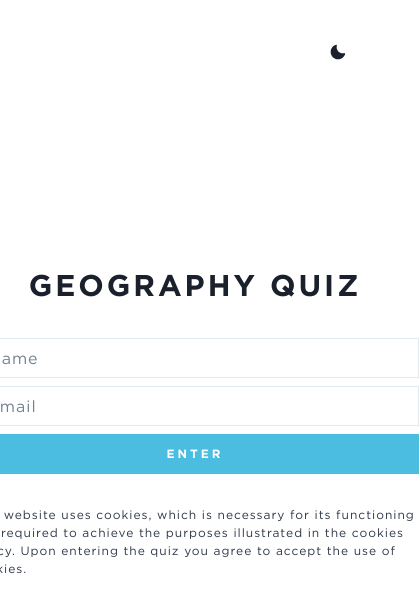
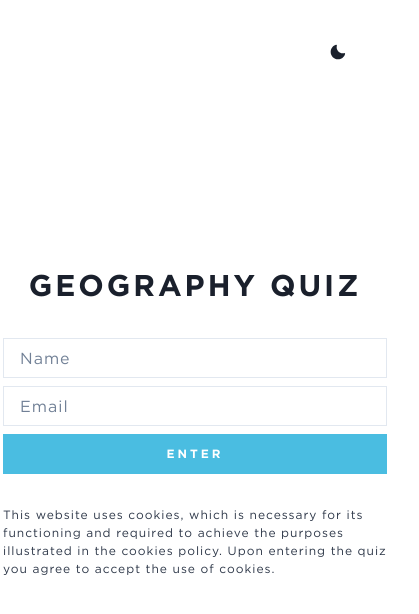
Before and after one commit to tommywong-dev/quiz-app, a Next.js app: page / in a window 390 px wide. Shown: the top 614 px of the page, 419 px wide, since content can reach past the window. Built offline with nearby package versions, Linux system fonts and the light colour scheme.

Commit message:
responsive design

```diff
--- a/components/common/AppContainer.tsx
+++ b/components/common/AppContainer.tsx
@@ -13,7 +13,7 @@ const AppContainer = (props: Props) => {
   return (
     <Container centerContent>
       <AppHeader isQuizPage={isQuizPage} />
-      <Center minH="100vh" w="md">
+      <Center minH="100vh" maxW="md" minW="sm">
         {children}
       </Center>
     </Container>
--- a/providers/AlertProvider.tsx
+++ b/providers/AlertProvider.tsx
@@ -69,9 +69,10 @@ export const AlertProvider = (props: Props) => {
         isOpen={isOpen}
         leastDestructiveRef={cancelRef}
         onClose={handleClose}
+        isCentered
       >
         <AlertDialogOverlay>
-          <AlertDialogContent>
+          <AlertDialogContent mx="8">
             <AlertDialogHeader fontSize="lg" fontWeight="bold">
               {data.header}
             </AlertDialogHeader>
```
